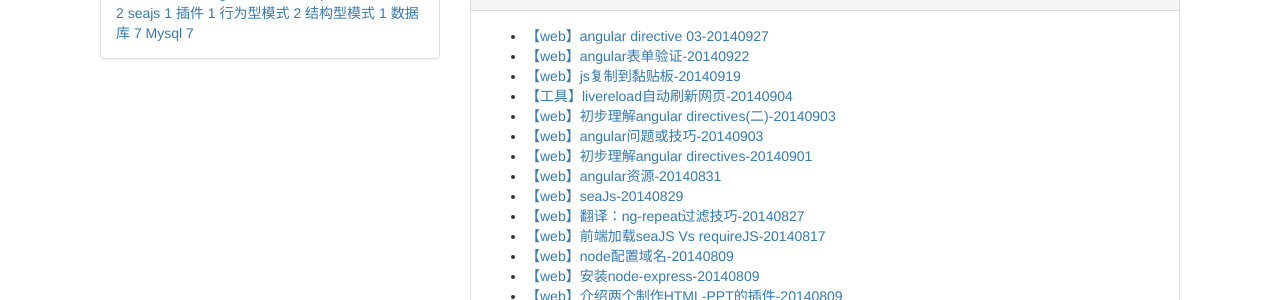
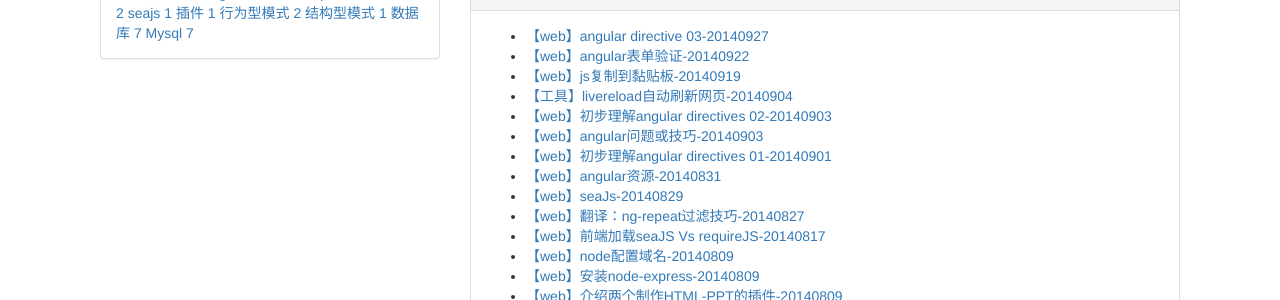
Before and after one commit to kailian/kailian.github.io, a Jekyll site: the page built from tags.html, in a window 1280 px wide and 900 px high. Shown: the part 226-526 px from the top of the window. Built offline with Jekyll 4.4.1, drawn with Linux system fonts in a browser that asks for light colours; nearby versions of some CDN libraries; library files that are not in the unit come from our copies; some of the changed text lies outside the part shown.

Commit message:
【blog】update blog

```diff
--- a/_posts/2014-09-01-understanding-directive.md
+++ b/_posts/2014-09-01-understanding-directive.md
@@ -1,7 +1,7 @@
 ---
 layout: post
 category : web
-title: '初步理解angular directives'
+title: '初步理解angular directives 01'
 tagline: ""
 tags : [web, angular]
 ---
--- a/_posts/2014-09-03-understanding-directive2.md
+++ b/_posts/2014-09-03-understanding-directive2.md
@@ -1,7 +1,7 @@
 ---
 layout: post
 category : web
-title: '初步理解angular directives(二)'
+title: '初步理解angular directives 02'
 tagline: ""
 tags : [web, angular]
 ---
```
